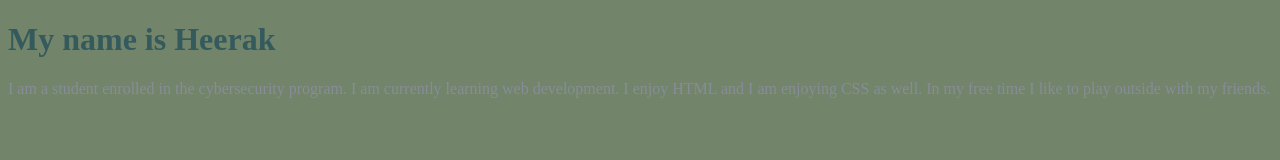
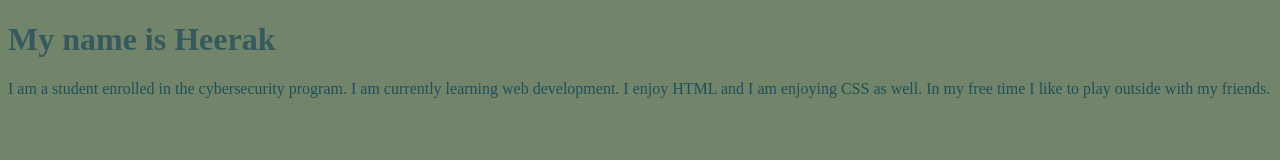
Before and after one commit to hrshah517/hrshah517.github.io, a plain HTML site: page index.html in a window 1280 px wide. Drawn offline with Linux system fonts and the light colour scheme.

Commit message:
Update index.html

```diff
--- a/index.html
+++ b/index.html
@@ -10,7 +10,7 @@
           color: #345A5D;
         }
         p{
-          color: #878D98;
+          color: #1F505A;
         }
       </style>
     </head>
```
